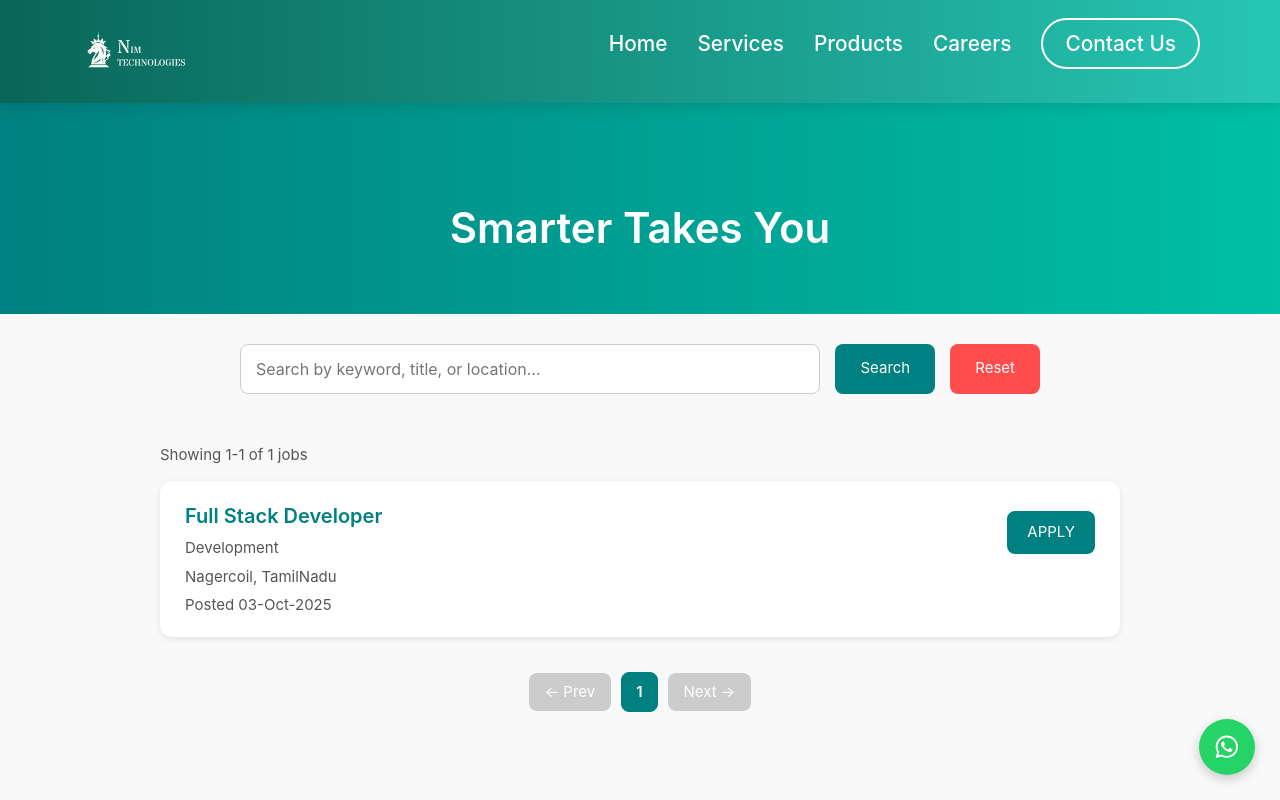
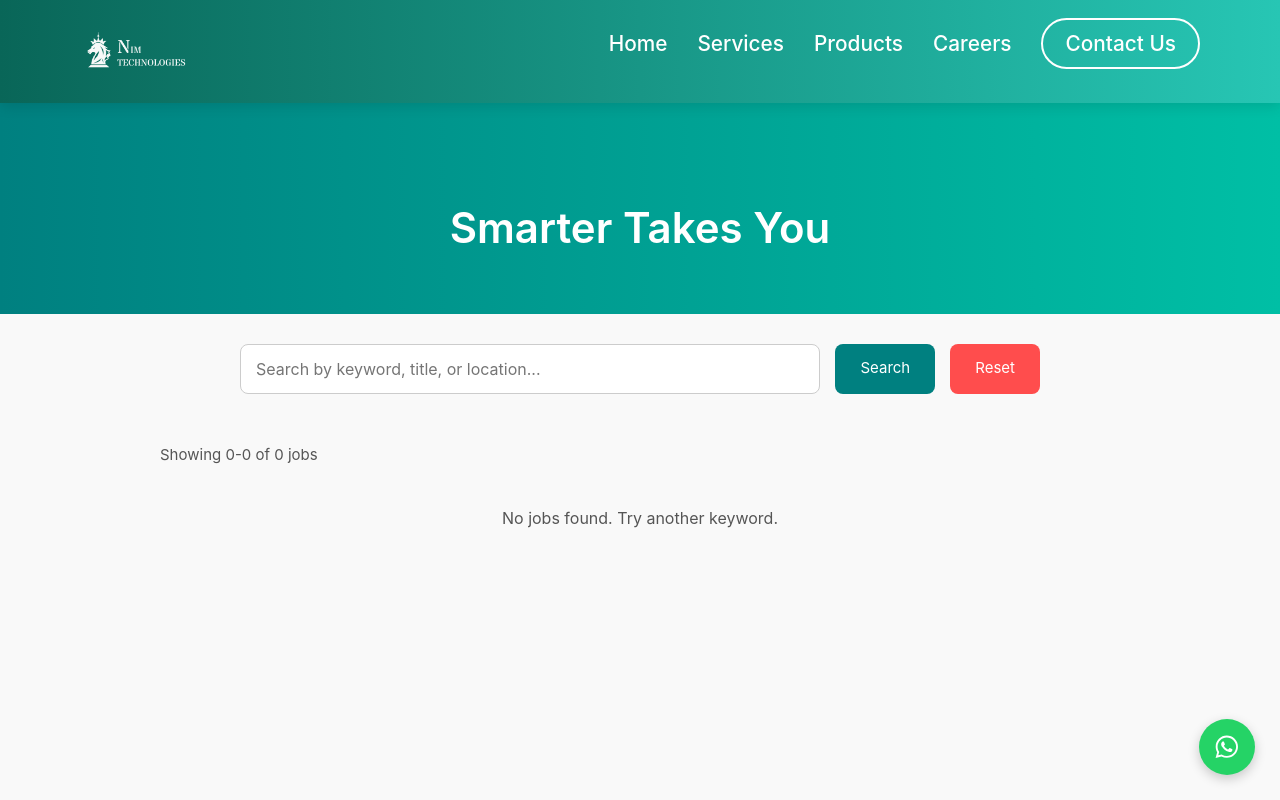
Before and after one commit to nimtechnologiez-coder/nimtech_web, a React (Create React App) app: page /careers in a window 1280 px wide. Built offline with nearby package versions, Linux system fonts and the light colour scheme.

Commit message:
Updated scroll card animation and UI improvements

```diff
--- a/src/components/Careers.js
+++ b/src/components/Careers.js
@@ -3,7 +3,7 @@ import "../Styles/Careers.css";
 import emailjs from "@emailjs/browser";
 
 const jobs = [
-  { title: "Full Stack Developer", category: "Development", location: "Nagercoil, TamilNadu", datePosted: "03-Oct-2025" },
+  // { title: "Full Stack Developer", category: "Development", location: "Nagercoil, TamilNadu", datePosted: "03-Oct-2025" },
 //   { title: "Backend Developer", category: "Development", location: "Nagercoil, TamilNadu", datePosted: "30-Sep-2025" },
 //   { title: "Frontend Developer", category: "Development", location: "Nagercoil, TamilNadu", datePosted: "20-Sep-2025" },
 //   { title: "UI/UX Designer", category: "Design", location: "Nagercoil, TamilNadu", datePosted: "15-Sep-2025" },
```
